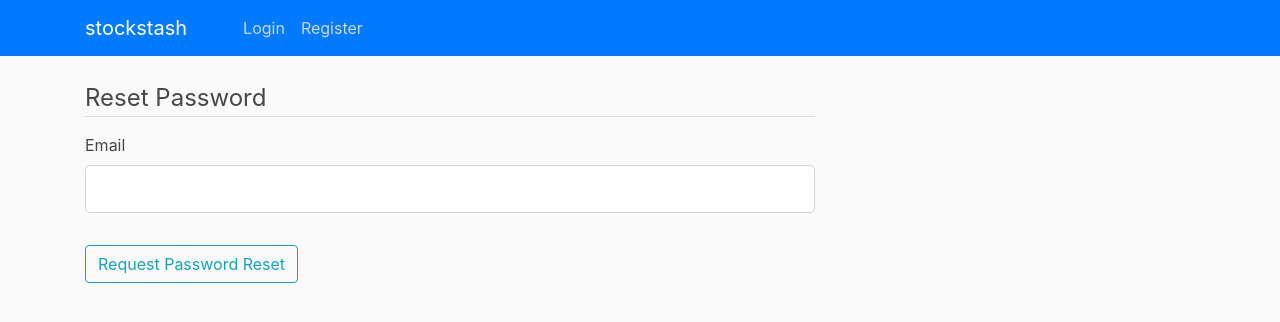
After one commit to ragyang/stockstash, a Flask app: page /reset_password in a window 1280 px wide. The commit adds this page. Shown: the top 322 px of the page. Run offline with Flask 2, Linux system fonts and the light colour scheme; some libraries are stand-ins or nearby versions.

Commit message:
password reset

```diff
--- a/stockstash/forms.py
+++ b/stockstash/forms.py
@@ -8,7 +8,7 @@ from stockstash.api.alphavantage import is_valid_ticker
 # registration form
 class RegistrationForm(FlaskForm):
     username = StringField('Email',
-                           validators=[DataRequired(),Length(min=2, max=20), Email()])
+                           validators=[DataRequired(),Length(min=2, max=320), Email()])
     fname = StringField('First Name',
                             validators=[DataRequired(), Length(min=1, max=100)])
     lname = StringField('Last Name',
@@ -32,7 +32,7 @@ class RegistrationForm(FlaskForm):
 # account form
 class AccountForm(FlaskForm):
     username = StringField('Email',
-                           validators=[DataRequired(),Length(min=2, max=20), Email()])
+                           validators=[DataRequired(),Length(min=2, max=320), Email()])
     fname = StringField('First Name', validators=[Length(min=1, max=100)])
     lname = StringField('Last Name', validators=[Length(min=1, max=100)])
     brokerage = StringField('Brokerage')
@@ -90,3 +90,24 @@ class AddStockFormWatchlist(FlaskForm):
     def validate_ticker(self, ticker):
         if not is_valid_ticker(ticker.data):
             raise ValidationError('Error! Not a valid ticker.')
+
+class RequestResetForm(FlaskForm):
+    username = StringField('Email',
+                           validators=[DataRequired(),Length(min=2, max=320), Email()])
+    submit = SubmitField('Request Password Reset')
+
+    # validates that the username exists
+    def validate_username(self, username):
+        try:
+            user = User.objects.get(username=username.data)
+        except User.DoesNotExist:
+            user = None
+        if user is None:
+            raise ValidationError('There is no account with that email.')
+
+class ResetPasswordForm(FlaskForm):
+    password = PasswordField('Password',
+                             validators=[DataRequired(), Length(min=6, max=320)])
+    confirm_password = PasswordField('Confirm Password',
+                                     validators=[DataRequired(), EqualTo('password')])
+    submit = SubmitField('Reset Password')
--- a/stockstash/routes.py
+++ b/stockstash/routes.py
@@ -1,9 +1,11 @@
 from flask import Flask, jsonify, render_template, url_for, flash, redirect, request
-from stockstash import app, mongo, bcrypt
+from stockstash import app, mongo, bcrypt, mail
 from stockstash.models import User, Portfolio, Watchlist
-from stockstash.forms import RegistrationForm, LoginForm, AddStockForm, AddStockFormWatchlist, AccountForm
+from stockstash.forms import (RegistrationForm, LoginForm, AddStockForm, AddStockFormWatchlist,
+                                AccountForm, RequestResetForm, ResetPasswordForm)
 from flask_login import login_user, current_user, logout_user, login_required
 from stockstash.data.stockreader import get_stock_data, get_most_recent_business_day
+from flask_mail import Message
 
 #DELETE
 from datetime import timedelta
@@ -159,5 +161,49 @@ def delete_watchlist_ticker(ticker_id):
     flash(ticker_id + ' has been deleted from your watchlist', 'success')
     return redirect(url_for('watchlist'))
 
+def send_reset_email(user):
+    token = user.get_reset_token()
+    msg = Message('stockstash - Password Reset Request',
+                    sender='stockstash.info@gmail.com',
+                    recipients=[user.username])
+    msg.body = f'''To reset your password, visit the following link:
+{url_for('reset_token', token=token, _external=True)}
+
+If you did not make this request then simply ignore this email and no changes will be made.
+'''
+    mail.send(msg)
+
+
+# request to reset password
+@app.route('/reset_password', methods=['GET','POST'])
+def reset_request():
+    if current_user.is_authenticated:
+        return redirect(url_for('portfolio'))
+    form = RequestResetForm()
+    if form.validate_on_submit():
+        user = User.objects.get(username=form.username.data)
+        send_reset_email(user)
+        flash('An email has been sent with instructions to reset your password.', 'info')
+        return redirect(url_for('login'))
+    return render_template('reset_request.html', title='Reset Password', form=form)
+
+# reset password
+@app.route('/reset_password/<token>', methods=['GET','POST'])
+def reset_token(token):
+    if current_user.is_authenticated:
+        return redirect(url_for('portfolio'))
+    user = User.verify_reset_token(token)
+    if user is None:
+        flash('That is an invalid or expired token', 'warning')
+        return redirect(url_for('reset_request'))
+    form = ResetPasswordForm()
+    if form.validate_on_submit():
+        hashed_pass = bcrypt.generate_password_hash(form.password.data).decode('utf-8')
+        user.password = hashed_pass
+        user.save()
+        flash('Your password has been updated! You are now able to log in.', 'info')
+        return redirect(url_for('login'))
+    return render_template('reset_token.html', title='Reset Password', form=form)
+
 if __name__ == "__main__":
     app.run(host="0.0.0.0", port=8000, debug=True)
--- a/stockstash/templates/login.html
+++ b/stockstash/templates/login.html
@@ -47,7 +47,7 @@
             <div class="form-group">
                 {{ form.submit(class="btn btn-outline-info") }}
                 <small class="text-muted ml-3">
-                        <a href="#">Forgot Password?</a>
+                        <a href="{{ url_for('reset_request') }}">Forgot Password?</a>
                 </small>
             </div>
         </form>
--- a/stockstash/templates/portfolio.html
+++ b/stockstash/templates/portfolio.html
@@ -78,7 +78,7 @@
     </div>
     <div class="border-top pt-4">
         <small class="text-muted">
-            Stockstash
+            stockstash
         </small>
     </div>
 {% endblock content %}
--- /dev/null
+++ b/stockstash/templates/reset_request.html
@@ -0,0 +1,33 @@
+{% extends "layout.html" %}
+{% block content %}
+    <div class="content-section">
+        <form method="POST" action="" novalidate="novalidate">
+
+            {{ form.hidden_tag() }}
+            <!-- login form -->
+            <fieldset class="form-group">
+                <legend class="border-bottom mb-3">Reset Password</legend>
+
+                <!-- username is email -->
+                <div class="form-group">
+                    {{ form.username.label(class="form-control-label") }}
+                    {% if form.username.errors %}
+                    {{ form.username(class="form-control form-control-lg is-invalid") }}
+                        <div class="invalid-feedback">
+                            {% for error in form.username.errors %}
+                                <span>{{ error }}</span>
+                            {% endfor %}
+                        </div>
+                    {% else %}
+                        {{ form.username(class="form-control form-control-lg") }}
+                    {% endif %}
+                </div>
+
+
+            </fieldset>
+            <div class="form-group">
+                {{ form.submit(class="btn btn-outline-info") }}
+            </div>
+        </form>
+    </div>
+{% endblock content %}
--- a/stockstash/templates/watchlist.html
+++ b/stockstash/templates/watchlist.html
@@ -99,7 +99,7 @@
     </div>
     <div class="border-top pt-4">
         <small class="text-muted">
-            Stockstash
+            stockstash
         </small>
     </div>
 {% endblock content %}
```
Also changed, not shown: stockstash/__init__.py (+9 -0 lines), stockstash/models.py (+14 -0 lines), stockstash/templates/reset_token.html (added, +48 -0 lines).
